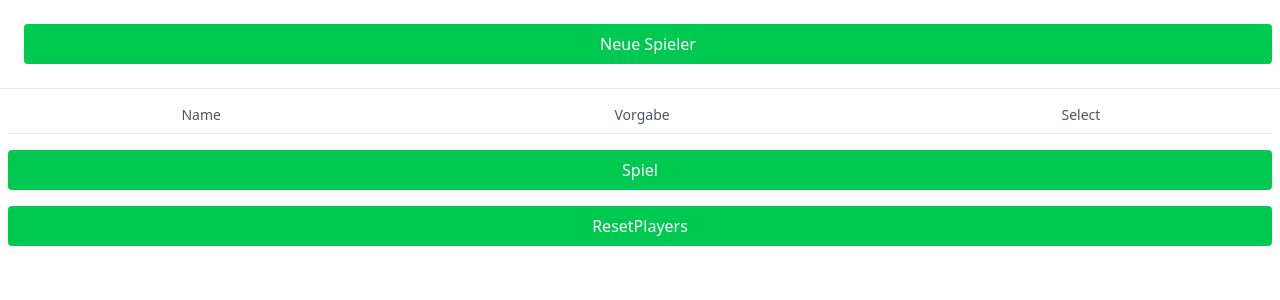
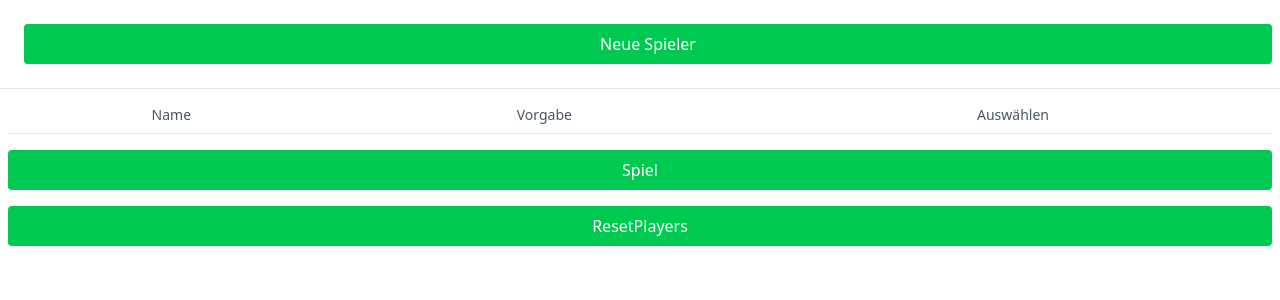
Before and after one commit to thomaslemkekoeln/kopenhagener, a Nuxt app: page /counter in a window 1280 px wide. Shown: the top 300 px of the page. Built offline with nearby package versions, Linux system fonts and the light colour scheme.

Commit message:
wording changed

```diff
--- a/pages/counter.vue
+++ b/pages/counter.vue
@@ -91,7 +91,7 @@ async function updateScore(event, index, player) {
             <th
               class="border-b border-gray-200 p-2 font-medium text-gray-600 dark:border-gray-600 dark:text-gray-400"
             >
-              Select
+              Auswählen
             </th>
           </tr>
         </thead>
```
